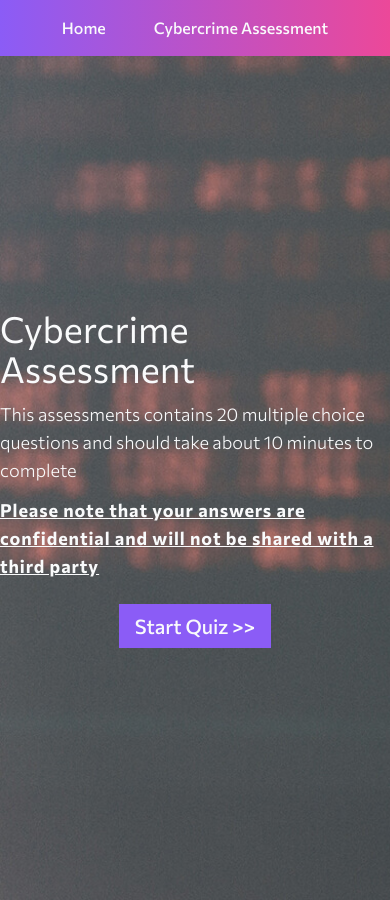
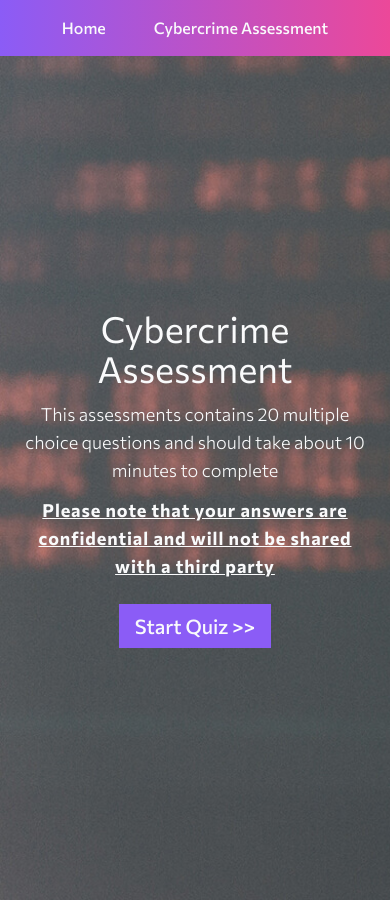
Before and after one commit to seewhy17/cybercrime-quiz, a Vue app: page / in a window 390 px wide. Built offline with nearby package versions, Linux system fonts and the light colour scheme.

Commit message:
aligned homepage center contents center

```diff
--- a/src/views/AssessmentQuiz.vue
+++ b/src/views/AssessmentQuiz.vue
@@ -2,7 +2,7 @@
   <layout>
     <div class="flex justify-between items-center">
       <h1 class="text-2xl my-4 mx-8 md:mx-0">Assessment Quiz</h1>
-      <p class="my-4 mx-8 md:mx-0">{{ index+1 }} / {{ numberOfQuestions }}</p>
+      <p class="my-4 mx-8 md:mx-0">{{ index+1 }} / <span class="font-semibold">{{ numberOfQuestions }}</span></p>
     </div>
     <div class="p-6 shadow">
       <div v-show="!finished">
--- a/src/views/Homepage.vue
+++ b/src/views/Homepage.vue
@@ -1,9 +1,10 @@
 <template>
-  <div class="bg-hero-image bg-cover min-h-screen w-full flex flex-col justify-center items-center">
-  <h1 class="text-gray-50 text-4xl lg:text-6xl">Cybercrime Assessment</h1>
-  <p class="text-gray-50 text-lg font-thin mt-3">This assessments contains 20 multiple choice questions and should take about 10 minutes to complete</p>
-  <p class="text-gray-50 text-lg font-bold tracking-wider mt-3 underline">Please note that your answers are confidential and will not be shared with a third party</p>
-  <router-link to="/quiz" class="py-2 px-4 bg-purple-500 text-gray-50 mt-6 text-xl font-medium">Start Quiz &gt;&gt;</router-link>
+  <div class="bg-hero-image bg-cover min-h-screen w-full flex flex-col justify-center items-center text-center px-4">
+
+    <h1 class="text-gray-50 text-4xl lg:text-6xl">Cybercrime Assessment</h1>
+    <p class="text-gray-50 text-lg font-thin mt-3">This assessments contains 20 multiple choice questions and should take about 10 minutes to complete</p>
+    <p class="text-gray-50 text-lg font-bold tracking-wider mt-3 underline">Please note that your answers are confidential and will not be shared with a third party</p>
+    <router-link to="/quiz" class="py-2 px-4 bg-purple-500 text-gray-50 mt-6 text-xl font-medium">Start Quiz &gt;&gt;</router-link>
 
   </div>
 </template>
```
